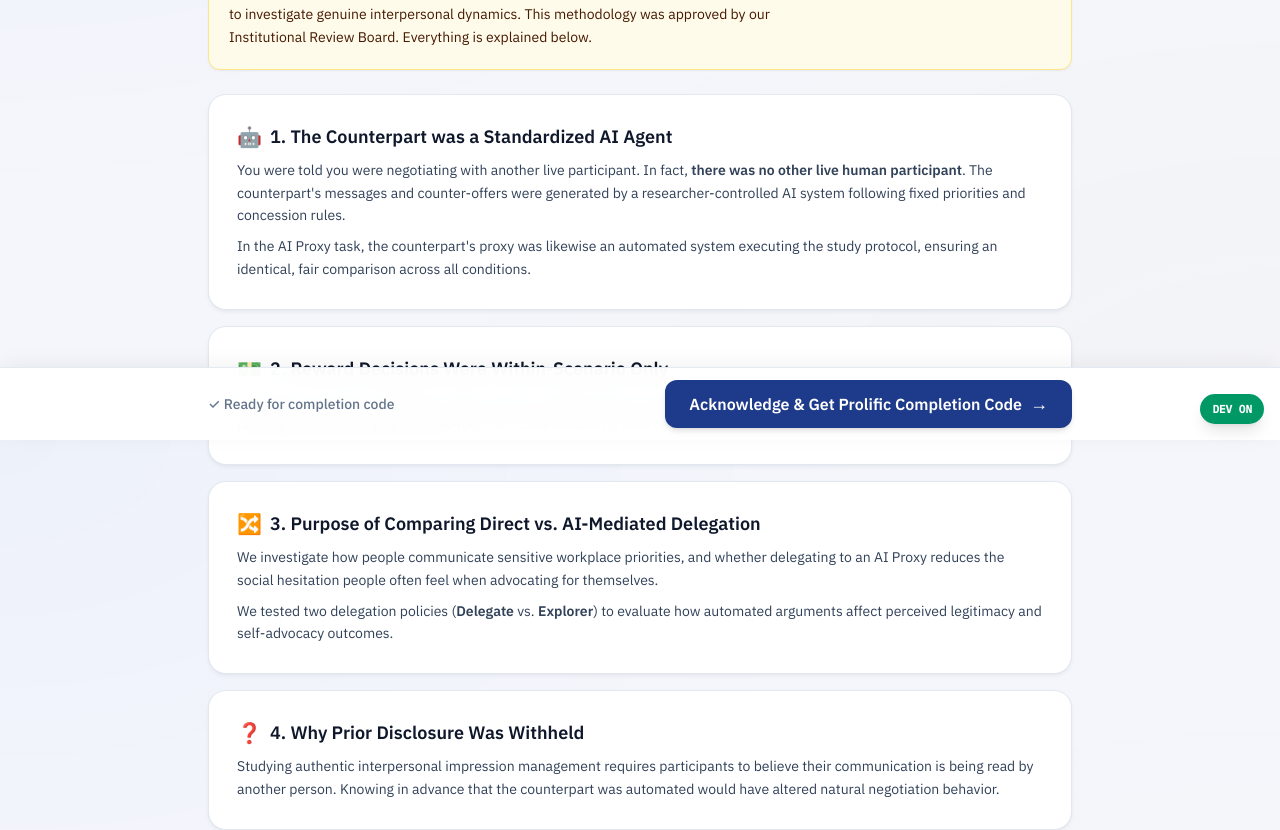
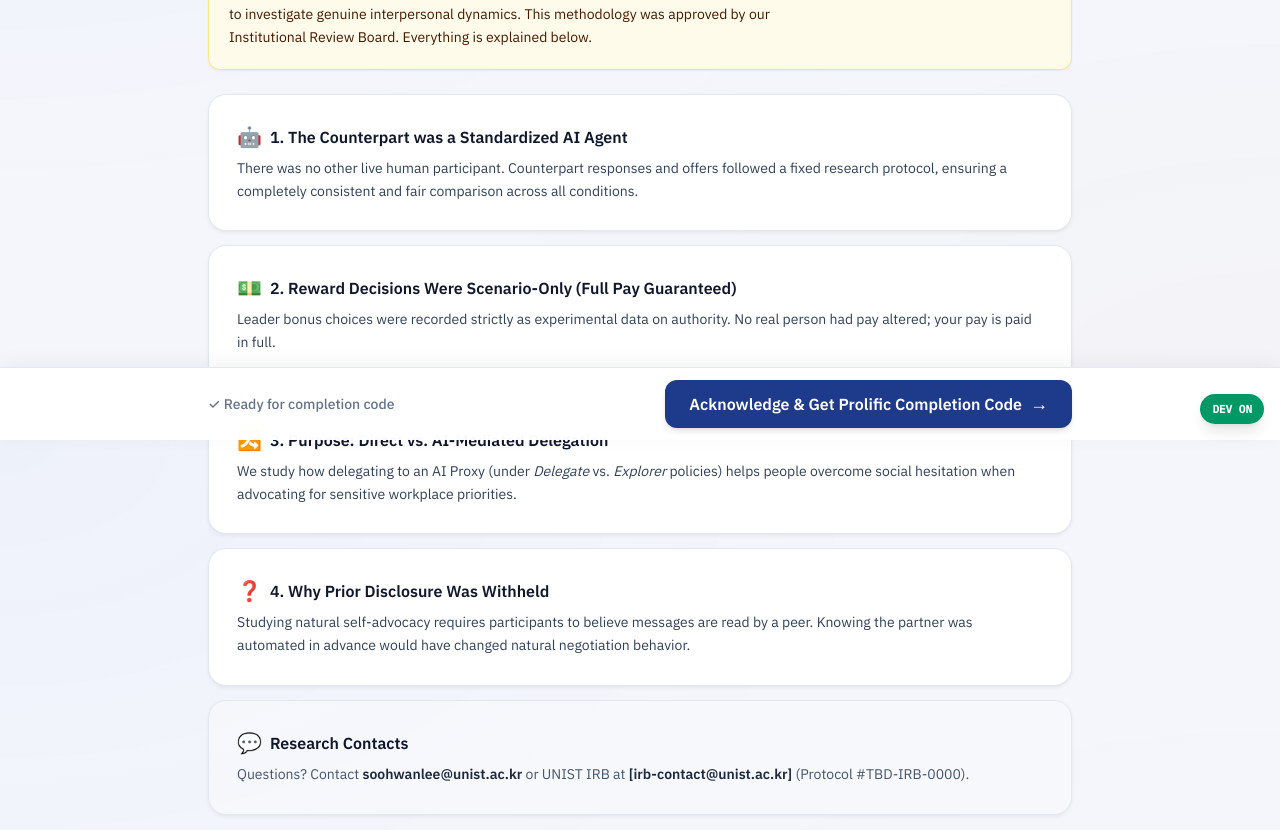
Before and after one commit to Soohwan-Lee/AI-Mediated-Negotiation-Experiment, a Next.js app: page /debriefing in a window 1280 px wide. Shown: the part 360-1190 px from the top of the page. Built offline with nearby package versions, Linux system fonts and the light colour scheme.

Commit message:
ui(debriefing): condense research disclosure into clear, scannable cards

```diff
--- a/src/app/debriefing/page.tsx
+++ b/src/app/debriefing/page.tsx
@@ -76,84 +76,66 @@ export default function DebriefingPage() {
           </Callout>
         </div>
 
-        <div className="space-y-4 mb-8">
+        <div className="space-y-3.5 mb-8">
           <Card className="border-slate-200 bg-white">
-            <div className="flex items-center gap-2 mb-2">
+            <div className="flex items-center gap-2 mb-1.5">
               <span className="text-xl">🤖</span>
-              <h2 className="text-base sm:text-lg font-bold text-slate-900">
+              <h2 className="text-sm sm:text-base font-bold text-slate-900">
                 1. The Counterpart was a Standardized AI Agent
               </h2>
             </div>
-            <div className="space-y-2 text-xs sm:text-sm leading-relaxed text-slate-700">
-              <p>
-                You were told you were negotiating with another live participant. In fact, <strong>there was no other live human participant</strong>. The counterpart&apos;s messages and counter-offers were generated by a researcher-controlled AI system following fixed priorities and concession rules.
-              </p>
-              <p>
-                In the AI Proxy task, the counterpart&apos;s proxy was likewise an automated system executing the study protocol, ensuring an identical, fair comparison across all conditions.
-              </p>
-            </div>
+            <p className="text-xs sm:text-sm leading-relaxed text-slate-700">
+              There was no other live human participant. Counterpart responses and offers followed a fixed research protocol, ensuring a completely consistent and fair comparison across all conditions.
+            </p>
           </Card>
 
           <Card className="border-slate-200 bg-white">
-            <div className="flex items-center gap-2 mb-2">
+            <div className="flex items-center gap-2 mb-1.5">
               <span className="text-xl">💵</span>
-              <h2 className="text-base sm:text-lg font-bold text-slate-900">
-                2. Reward Decisions Were Within-Scenario Only
+              <h2 className="text-sm sm:text-base font-bold text-slate-900">
+                2. Reward Decisions Were Scenario-Only (Full Pay Guaranteed)
               </h2>
             </div>
-            <div className="space-y-2 text-xs sm:text-sm leading-relaxed text-slate-700">
-              {isMember ? (
-                <p>
-                  After each task you waited while the Leader decided a bonus. <strong>No actual penalty or reduction occurred — there was no live counterpart to withhold payment.</strong> You will receive your full base pay and bonus compensation advertised on Prolific in full.
-                </p>
-              ) : (
-                <p>
-                  As Leader, your bonus allocation choices were recorded strictly as experimental data to measure authority dynamics. <strong>No real participant had their pay altered.</strong> Your own compensation is paid in full.
-                </p>
-              )}
-            </div>
+            <p className="text-xs sm:text-sm leading-relaxed text-slate-700">
+              {isMember
+                ? "No penalty or reduction occurred during the waiting period. You will receive your full advertised base pay and bonus on Prolific."
+                : "Leader bonus choices were recorded strictly as experimental data on authority. No real person had pay altered; your pay is paid in full."}
+            </p>
           </Card>
 
           <Card className="border-slate-200 bg-white">
-            <div className="flex items-center gap-2 mb-2">
+            <div className="flex items-center gap-2 mb-1.5">
               <span className="text-xl">🔀</span>
-              <h2 className="text-base sm:text-lg font-bold text-slate-900">
-                3. Purpose of Comparing Direct vs. AI-Mediated Delegation
+              <h2 className="text-sm sm:text-base font-bold text-slate-900">
+                3. Purpose: Direct vs. AI-Mediated Delegation
               </h2>
             </div>
-            <div className="space-y-2 text-xs sm:text-sm leading-relaxed text-slate-700">
-              <p>
-                We investigate how people communicate sensitive workplace priorities, and whether delegating to an AI Proxy reduces the social hesitation people often feel when advocating for themselves.
-              </p>
-              <p>
-                We tested two delegation policies (<strong>Delegate</strong> vs. <strong>Explorer</strong>) to evaluate how automated arguments affect perceived legitimacy and self-advocacy outcomes.
-              </p>
-            </div>
+            <p className="text-xs sm:text-sm leading-relaxed text-slate-700">
+              We study how delegating to an AI Proxy (under <em>Delegate</em> vs. <em>Explorer</em> policies) helps people overcome social hesitation when advocating for sensitive workplace priorities.
+            </p>
           </Card>
 
           <Card className="border-slate-200 bg-white">
-            <div className="flex items-center gap-2 mb-2">
+            <div className="flex items-center gap-2 mb-1.5">
               <span className="text-xl">❓</span>
-              <h2 className="text-base sm:text-lg font-bold text-slate-900">
+              <h2 className="text-sm sm:text-base font-bold text-slate-900">
                 4. Why Prior Disclosure Was Withheld
               </h2>
             </div>
-            <div className="space-y-2 text-xs sm:text-sm leading-relaxed text-slate-700">
-              <p>
-                Studying authentic interpersonal impression management requires participants to believe their communication is being read by another person. Knowing in advance that the counterpart was automated would have altered natural negotiation behavior.
-              </p>
-            </div>
+            <p className="text-xs sm:text-sm leading-relaxed text-slate-700">
+              Studying natural self-advocacy requires participants to believe messages are read by a peer. Knowing the partner was automated in advance would have changed natural negotiation behavior.
+            </p>
           </Card>
 
           <Card className="border-slate-200 bg-slate-50/70">
-            <div className="flex items-center gap-2 mb-2">
+            <div className="flex items-center gap-2 mb-1.5">
               <span className="text-xl">💬</span>
-              <h2 className="text-base sm:text-lg font-bold text-slate-900">
-                Contact & Support Information
+              <h2 className="text-sm sm:text-base font-bold text-slate-900">
+                Research Contacts
               </h2>
             </div>
             <p className="text-xs sm:text-sm leading-relaxed text-slate-600">
-              If you have any questions or concerns regarding this research, please reach out to the study team at <span className="font-semibold text-slate-800">{STUDY.irb.researcherEmail}</span> or the {STUDY.irb.institution} Institutional Review Board at <span className="font-semibold text-slate-800">{STUDY.irb.contactEmail}</span> (Protocol #{STUDY.irb.protocolNumber}).
+              Questions? Contact <span className="font-semibold text-slate-800">{STUDY.irb.researcherEmail}</span> or {STUDY.irb.institution} IRB at <span className="font-semibold text-slate-800">{STUDY.irb.contactEmail}</span> (Protocol #{STUDY.irb.protocolNumber}).
             </p>
           </Card>
         </div>
```
